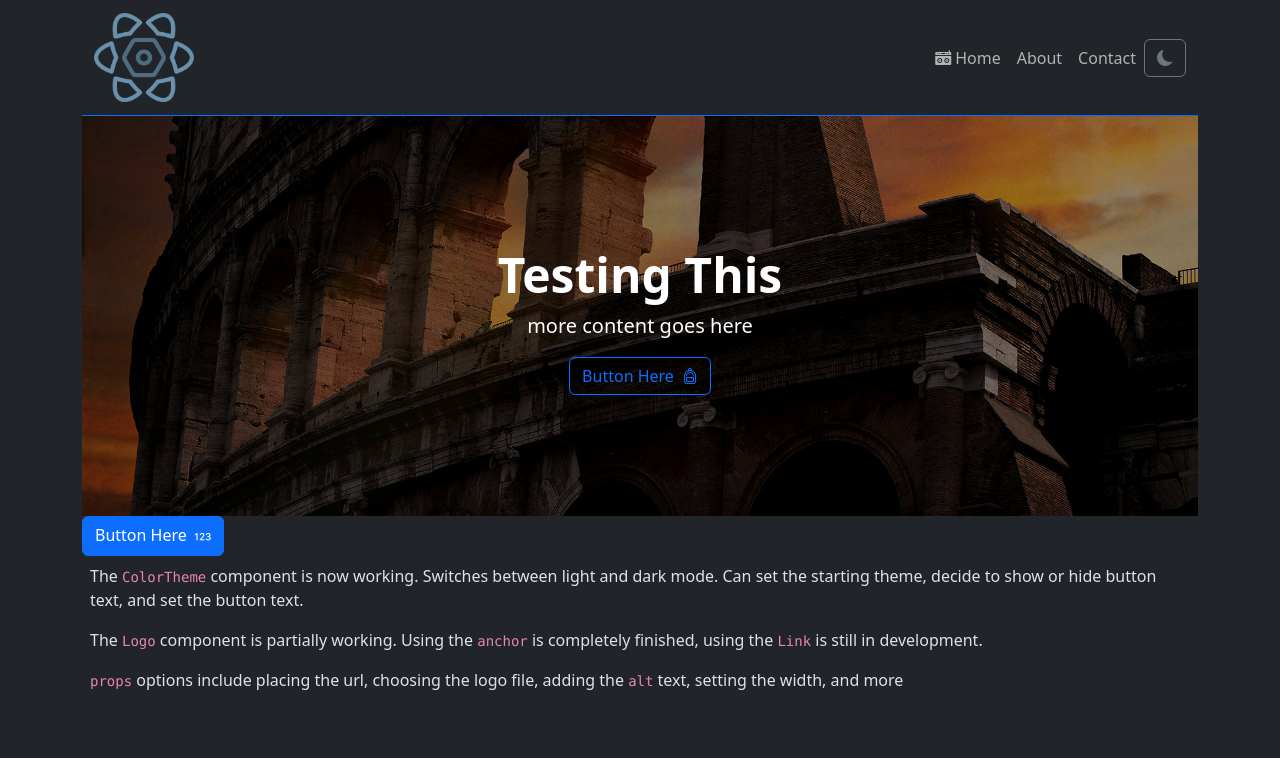
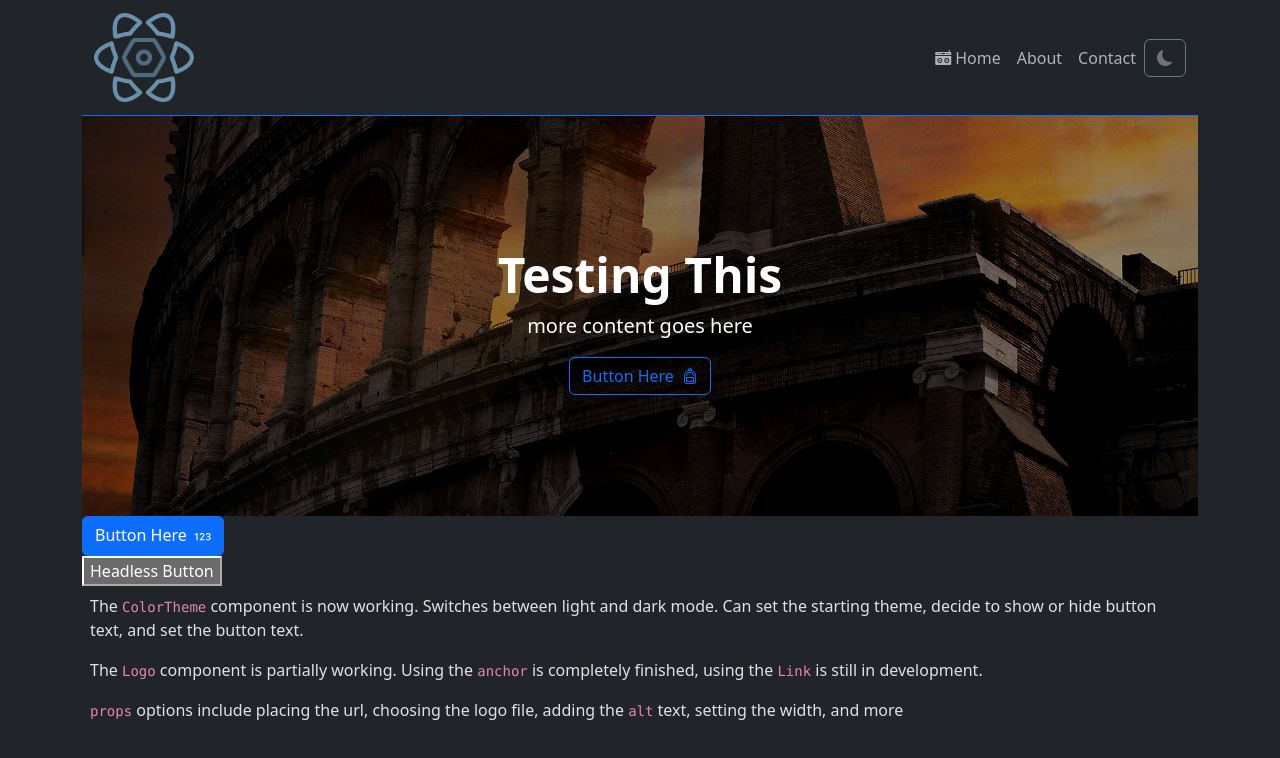
Before and after one commit to c-uliano/react-frontend-components, a React (Vite) app: page / in a window 1280 px wide. Shown: the top 758 px of the page. Built offline with nearby package versions, Linux system fonts and the light colour scheme.

Commit message:
installed headless ui

```diff
--- a/package.json
+++ b/package.json
@@ -10,6 +10,7 @@
     "preview": "vite preview"
   },
   "dependencies": {
+    "@headlessui/react": "^2.2.0",
     "bootstrap": "^5.3.3",
     "bootstrap-icons": "^1.11.3",
     "react": "^18.2.0",
--- a/src/App.tsx
+++ b/src/App.tsx
@@ -3,7 +3,8 @@ import "./App.scss";
 import React, { useEffect } from "react";
 import Header from "./components/Header/Header";
 import Hero from "./components/Hero/Hero";
-import Button from "./components/Button/Button";
+import MyButton from "./components/Button/Button";
+import { Button } from '@headlessui/react'
 
 function App() {
     // to set the <title> for each page, do this
@@ -26,7 +27,11 @@ function App() {
 
             <Hero h1Header="Testing This" content="more content goes here" imgUrl="../../src/assets/roma.jpg" bgPosition="bottom center" buttonProps={addButtonProps} />
 
-            <Button text="Button Here" variant="btn-primary" icon="bi-123" iconPosition="end" btnType="input" type="reset" iconAlign="middle" />
+            <MyButton text="Button Here" variant="btn-primary" icon="bi-123" iconPosition="end" btnType="input" type="reset" iconAlign="middle" />
+
+            <br />
+
+            <Button>Headless Button</Button>
 
             <div className="m-2">
                 <p>
```
Also changed, not shown: 1 other file (tests, documents, lock files or other folders).
